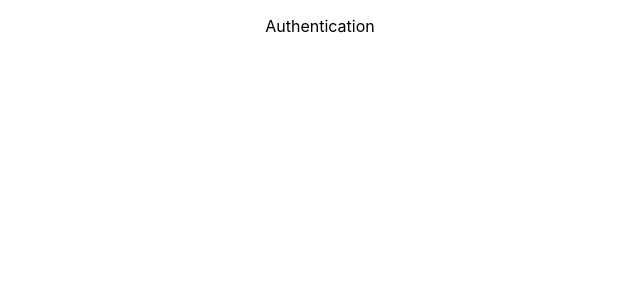
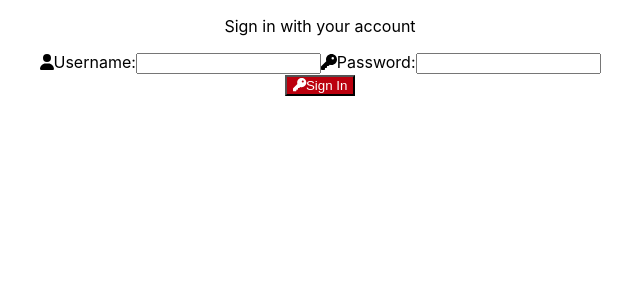
Before and after one commit to elodieriou/holbertonschool-cinema, a React (Create React App) app in the folder cinema/: page / in a window 1280 px wide. Shown: the top 300 px of the page, without its empty margins (320-960 px from the left). Built offline with nearby package versions, Linux system fonts and the light colour scheme; no server answers.

Commit message:
FEATURE: add Login

```diff
--- a/cinema/package.json
+++ b/cinema/package.json
@@ -15,6 +15,7 @@
     "prop-types": "^15.8.1",
     "react": "^18.2.0",
     "react-dom": "^18.2.0",
+    "react-icons": "^4.10.1",
     "react-scripts": "5.0.1",
     "web-vitals": "^2.1.4"
   },
--- a/cinema/src/App.js
+++ b/cinema/src/App.js
@@ -1,6 +1,7 @@
 import './App.css';
 import { useState, useEffect } from "react";
 import axios from 'axios';
+import Login from './routes/auth/Login';
 
 function App() {
 
@@ -20,7 +21,7 @@ function App() {
   return (
     <div className="App">
       { isLoggedIn && <p>Dashboard</p> }
-      { !isLoggedIn && <p>Authentication</p> }
+      { !isLoggedIn && <Login /> }
     </div>
   );
 }
--- a/cinema/src/components/general/Button.js
+++ b/cinema/src/components/general/Button.js
@@ -8,7 +8,7 @@ export default function Button (props) {
 
     return (
         <button className={className}
-                type={"button"}
+                type={"submit"}
                 onClick={() => onClick()}>
             {icon && <FontAwesomeIcon icon={icon} />}
             {text}
--- a/cinema/src/components/general/Input.js
+++ b/cinema/src/components/general/Input.js
@@ -1,12 +1,13 @@
 import './general.css';
-import React from 'react';
+import React, { useState } from 'react';
 import PropTypes from 'prop-types';
 import { FontAwesomeIcon } from '@fortawesome/react-fontawesome';
 
 export default function Input (props) {
 
-    const { label, type, className, value, setValue, icon, inputAttributes } = props;
+    const { label, type, className, icon, inputAttributes } = props;
 
+    const [value, setValue] = useState('');
     const handleInput = (event) => {
         setValue(event.target.value);
     };
@@ -26,11 +27,11 @@ export default function Input (props) {
 }
 
 Input.propTypes = {
-    label: PropTypes.string,
-    type: PropTypes.string,
-    className: PropTypes.string,
-    value: PropTypes.any,
-    setValue: PropTypes.func,
+    label: PropTypes.string.isRequired,
+    type: PropTypes.string.isRequired,
+    className: PropTypes.string.isRequired,
+    value: PropTypes.any.isRequired,
+    setValue: PropTypes.func.isRequired,
     icon: PropTypes.element,
     inputAttributes: PropTypes.object
 };
--- a/cinema/src/routes/auth/Authentication.js
+++ b/cinema/src/routes/auth/Authentication.js
@@ -1,8 +1,7 @@
 import './auth.css';
-import '../../components/general/Button';
 import React, { useState } from 'react';
 import PropTypes from 'prop-types';
-import Button from "../../components/general/Button";
+import Button from '../../components/general/Button';
 
 export default function Authentication (props) {
     const { setIsLoggedIn, setUserUsername } = props;
--- /dev/null
+++ b/cinema/src/routes/auth/Login.js
@@ -0,0 +1,48 @@
+import './auth.css';
+import React from 'react';
+import PropTypes from 'prop-types';
+import Input from '../../components/general/Input';
+import Button from '../../components/general/Button';
+import { faUser, faKey } from '@fortawesome/free-solid-svg-icons';
+
+export default function Login (props) {
+    const { username, password, setUsername, setPassword } = props;
+
+    return (
+        <React.Fragment>
+            <div>
+                <p>Sign in with your account</p>
+                <Input label={"Username:"}
+                       className={"username"}
+                       type={"text"}
+                       value={username}
+                       setValue={setUsername}
+                       icon={faUser}/>
+                <Input label={"Password:"}
+                       className={"password"}
+                       type={"password"}
+                       value={password}
+                       setValue={setPassword}
+                       icon={faKey}/>
+            </div>
+            <Button text={"Sign In"}
+                    className={"submit-button"}
+                    icon={faKey}
+                    onClick={() => console.log(`Your are sign in`)}/>
+        </React.Fragment>
+    )
+}
+
+Login.propTypes = {
+    username: PropTypes.string.isRequired,
+    password: PropTypes.string.isRequired,
+    setUsername: PropTypes.func.isRequired,
+    setPassword: PropTypes.func.isRequired
+};
+
+Login.defaultProps = {
+    username: '',
+    password: '',
+    setUsername: () => {},
+    setPassword: () => {}
+};
```
